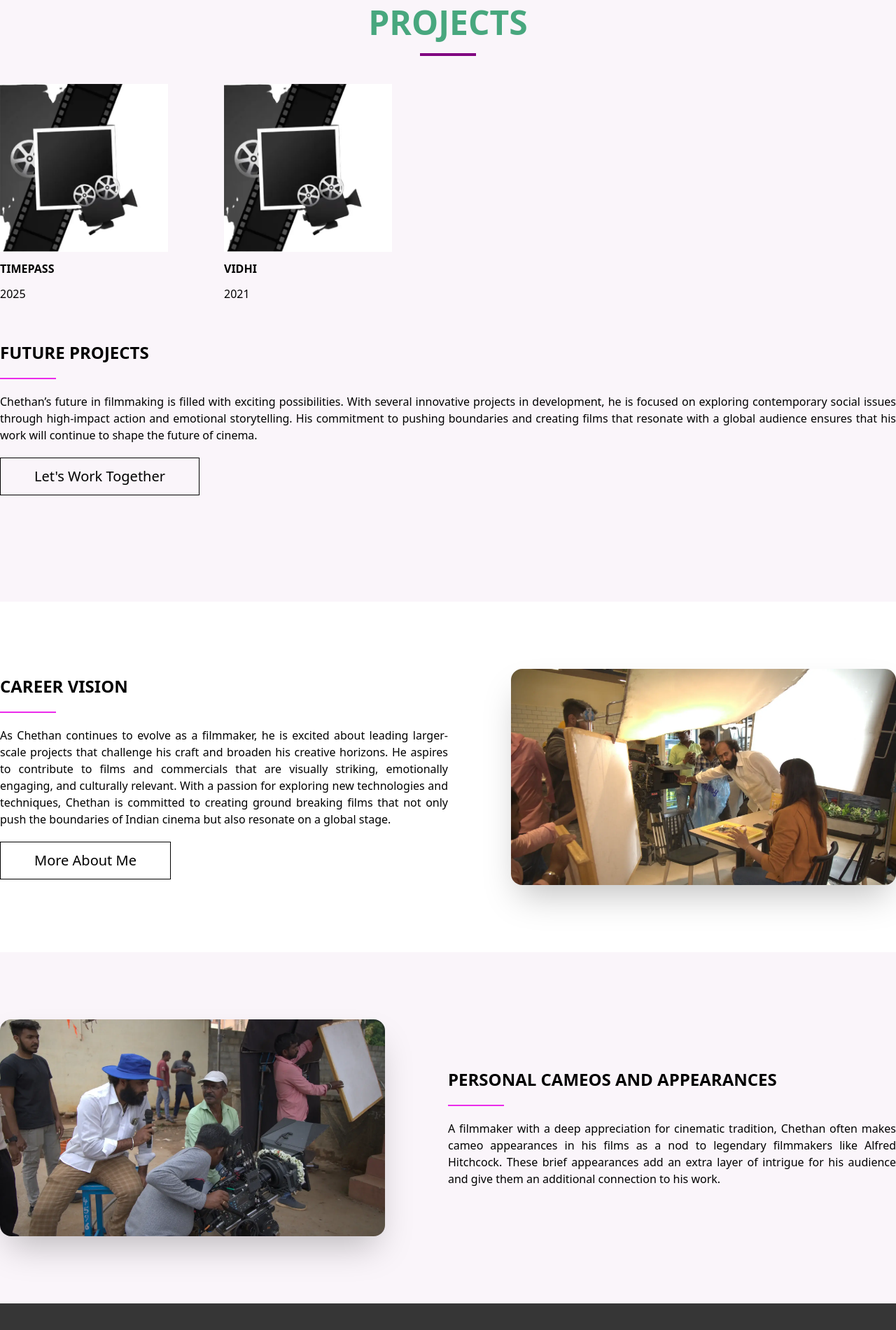
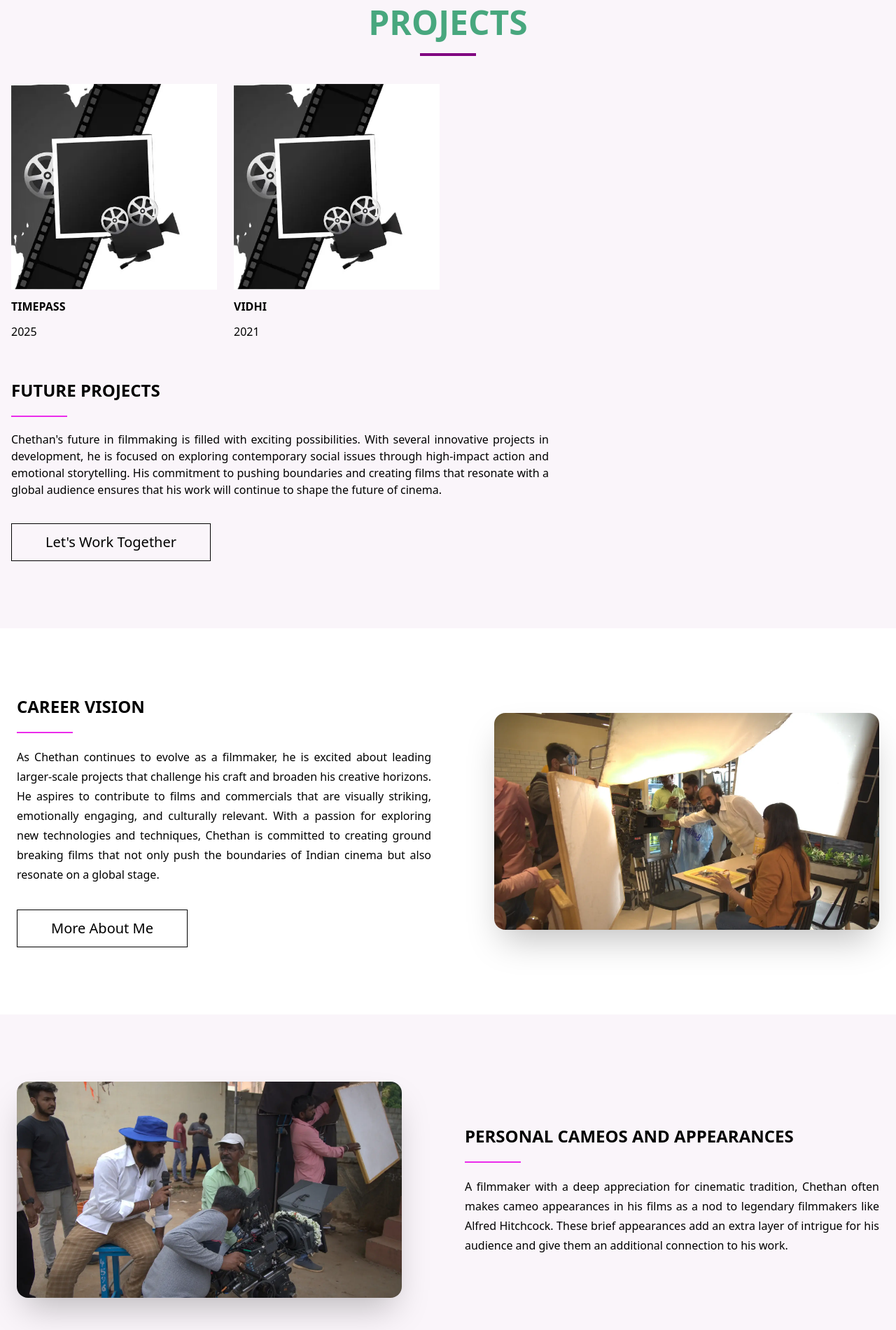
Before and after one commit to ag9731/chethan-jodidhar-portfolio, a React (Vite) app: page /chethan-jodidhar/projects in a window 1280 px wide. Shown: the part 200-2101 px from the top of the page at 70% size. Built offline with nearby package versions, Linux system fonts and the light colour scheme.

Commit message:
first commit

```diff
--- a/src/components/About/components/About_Us_Skills.jsx
+++ b/src/components/About/components/About_Us_Skills.jsx
@@ -88,7 +88,7 @@ const About_Us_Skills = () => {
                 className="flex flex-col items-center bg-white p-6 shadow-lg rounded-lg hover:shadow-xl transition duration-300"
               >
                 <div className="mb-4">{skill.icon}</div>
-                <h3 className="text-xl font-semibold text-[#800080] mb-2">
+                <h3 className="text-xl font-semibold text-[#800080] mb-2 text-center">
                   {skill.title}
                 </h3>
                 <p className="text-center text-black">{skill.description}</p>
--- a/src/components/Project/components/Projects_Banner_Section.jsx
+++ b/src/components/Project/components/Projects_Banner_Section.jsx
@@ -10,14 +10,12 @@ const Projects_Banner_Section = () => {
       project: "Timepass",
       year: "2025",
       alt: "chethan_jodidhar",
-      // desc: "A landmark project in Chethan’s career, Timepass 2025 is a record-breaking film that completed production in just 25 days, despite a low budget and ambitious scope. The film is a testament to Chethan’s unique ability to blend mass entertainment with socially relevant narratives.",
     },
     {
       img: project1,
       project: "Vidhi",
       year: "2021",
       alt: "chethan_jodidhar",
-      // desc: "Though Vidhi was eventually shelved, it marked a significant milestone for Chethan, particularly due to the technical challenges involving intricate VFX and CGI work. The project pushed his filmmaking and technological capabilities to new heights.",
     },
   ];
 
@@ -25,41 +23,41 @@ const Projects_Banner_Section = () => {
 
   const hideText = () => {
     array.forEach((element) => {
-      if (element.desc.length) {
+      if (element.desc && element.desc.length) {
         setText((prevState) => !prevState);
       }
     });
   };
 
-  //   const displayText = () => {
-  //       array.forEach((element) => console.log(element.desc.length));
-  //   }
-
   return (
-    <section className="bg-[#faf5fa] py-24">
-      <section className="flex items-center flex-col gap-5">
-        <h1 className="text-[#48A77E] text-center font-bold text-5xl">
+    <section className="bg-[#faf5fa] py-12 md:py-24">
+      <section className="flex items-center flex-col gap-3 md:gap-5">
+        <h1 className="text-[#48A77E] text-center font-bold text-3xl md:text-5xl">
           PROJECTS
         </h1>
-        <div className="bg-[#800080] h-1 w-20 flex"></div>
+        <div className="bg-[#800080] h-1 w-16 md:w-20 flex"></div>
       </section>
 
       {/* Projects Section */}
-      <section className="container mx-auto grid grid-cols-4 mt-10">
+      <section className="container mx-auto grid grid-cols-1 sm:grid-cols-2 md:grid-cols-3 lg:grid-cols-4 gap-6 mt-8 md:mt-10 px-4">
         {array.map((projects, index) => {
           return (
             <div
-              className="flex flex-col justify-center gap-3 items-start"
+              className="flex flex-col justify-center gap-3 items-center lg:items-start"
               key={index}
             >
               <div>
-                <img className="w-60" src={projects.img} alt={projects.alt} />
+                <img
+                  className="w-full max-w-xs mx-auto"
+                  src={projects.img}
+                  alt={projects.alt}
+                />
               </div>
               <div>
                 <h1 className="font-bold uppercase">{projects.project}</h1>
               </div>
               <div>
-                <h1>{projects.year}</h1>
+                <h1 className="text-center">{projects.year}</h1>
               </div>
             </div>
           );
@@ -67,18 +65,20 @@ const Projects_Banner_Section = () => {
       </section>
 
       {/* Future Projects */}
-      <section className="container mx-auto flex flex-col items-start gap-5 justify-center m-14">
-        <h1 className="font-bold uppercase text-2xl">Future Projects</h1>
-        <div className="bg-[#eb2beb] h-[2px] w-20"></div>
-        <p className="text-justify leading-6">
-          Chethan’s future in filmmaking is filled with exciting possibilities.
+      <section className="container mx-auto flex flex-col items-center lg:items-start gap-4 md:gap-5 justify-center mt-10 md:mt-14 px-4">
+        <h1 className="font-bold uppercase text-xl md:text-2xl">
+          Future Projects
+        </h1>
+        <div className="bg-[#eb2beb] h-[2px] w-16 md:w-20"></div>
+        <p className="text-center lg:text-justify leading-6 max-w-3xl">
+          Chethan's future in filmmaking is filled with exciting possibilities.
           With several innovative projects in development, he is focused on
           exploring contemporary social issues through high-impact action and
           emotional storytelling. His commitment to pushing boundaries and
           creating films that resonate with a global audience ensures that his
           work will continue to shape the future of cinema.
         </p>
-        <button className="border border-black px-12 py-3 text-xl hover:bg-[#800080] hover:text-white transition duration-300 ease-in-out">
+        <button className="border border-black px-8 md:px-12 py-2 md:py-3 text-lg md:text-xl hover:bg-[#800080] hover:text-white transition duration-300 ease-in-out mt-2 md:mt-4">
           Let's Work Together
         </button>
       </section>
--- a/src/components/Project/components/Projects_Cameo_Section.jsx
+++ b/src/components/Project/components/Projects_Cameo_Section.jsx
@@ -3,32 +3,34 @@ import cameo from "../../../assets/Projects/ChethanJodidharProjects/chethanjodid
 
 const Projects_Cameo_Section = () => {
   return (
-    <section className="py-24 bg-[#faf5fa]">
-      <section className="container mx-auto grid grid-cols-2">
+    <section className="py-12 md:py-24 bg-[#faf5fa] px-4 md:px-6">
+      <div className="container mx-auto">
+        <div className="flex flex-col md:flex-row gap-8 md:gap-12">
           {/* Image Column */}
-        <div className="flex justify-start items-center">
+          <div className="flex justify-center md:justify-start items-center md:w-1/2">
             <img
-            className="w-[100%] max-w-[550px] rounded-2xl shadow-2xl"
+              className="w-full max-w-[550px] rounded-2xl shadow-2xl"
               src={cameo}
               alt="chethan_jodidhar_portfolio"
             />
           </div>
 
           {/* Content Column */}
-        <div className="flex flex-col items-start gap-5 justify-center">
-          <h1 className="font-bold uppercase text-2xl">
+          <div className="flex flex-col items-center lg:items-start gap-4 md:gap-5 justify-center md:w-1/2">
+            <h1 className="font-bold uppercase text-xl md:text-2xl text-center">
               Personal Cameos and Appearances
             </h1>
-          <div className="bg-[#eb2beb] h-[2px] w-20"></div>
-          <p className="text-justify leading-6">
+            <div className="bg-[#eb2beb] h-[2px] w-16 md:w-20"></div>
+            <p className="text-center lg:text-justify leading-6 md:leading-7 ">
               A filmmaker with a deep appreciation for cinematic tradition,
               Chethan often makes cameo appearances in his films as a nod to
-            legendary filmmakers like Alfred Hitchcock. These brief appearances
-            add an extra layer of intrigue for his audience and give them an
-            additional connection to his work.
+              legendary filmmakers like Alfred Hitchcock. These brief
+              appearances add an extra layer of intrigue for his audience and
+              give them an additional connection to his work.
             </p>
           </div>
-      </section>
+        </div>
+      </div>
     </section>
   );
 };
--- a/src/components/Project/components/Projects_Section2.jsx
+++ b/src/components/Project/components/Projects_Section2.jsx
@@ -1,15 +1,18 @@
-import React from 'react'
+import React from "react";
 import image from "../../../assets/Projects/chethan_jodidhar_projects_banner.webp";
 
 const Projects_Section2 = () => {
   return (
-    <section className="py-24">
-      <section className="grid grid-cols-2 container mx-auto">
+    <section className="py-12 md:py-24 px-4 md:px-6">
+      <div className="container mx-auto">
+        <div className="flex flex-col-reverse md:flex-row gap-8 md:gap-12">
           {/* Content Column */}
-        <div className="flex flex-col items-start gap-5 justify-center">
-          <h1 className="font-bold uppercase text-2xl">Career Vision</h1>
-          <div className="bg-[#eb2beb] h-[2px] w-20"></div>
-          <p className="text-justify leading-6">
+          <div className="flex flex-col items-center lg:items-start gap-4 md:gap-5 justify-center md:w-1/2">
+            <h1 className="font-bold uppercase text-xl md:text-2xl text-center">
+              Career Vision
+            </h1>
+            <div className="bg-[#eb2beb] h-[2px] w-16 md:w-20"></div>
+            <p className="text-center lg:text-justify leading-6 md:leading-7">
               As Chethan continues to evolve as a filmmaker, he is excited about
               leading larger-scale projects that challenge his craft and broaden
               his creative horizons. He aspires to contribute to films and
@@ -19,22 +22,23 @@ const Projects_Section2 = () => {
               films that not only push the boundaries of Indian cinema but also
               resonate on a global stage.
             </p>
-          <button className="border border-black px-12 py-3 text-xl hover:bg-[#800080] hover:text-white transition duration-300 ease-in-out">
+            <button className="border border-black px-8 md:px-12 py-2 md:py-3 text-lg md:text-xl hover:bg-[#800080] hover:text-white transition duration-300 ease-in-out mt-2 md:mt-4">
               More About Me
             </button>
           </div>
 
           {/* Image Column */}
-        <div className="flex justify-end items-center">
+          <div className="flex justify-center md:justify-end items-center md:w-1/2 mt-8 md:mt-0">
             <img
-            className="w-[100%] max-w-[550px] rounded-2xl shadow-2xl"
+              className="w-full max-w-[550px] rounded-2xl shadow-2xl"
               src={image}
-            alt=""
+              alt="Chethan Jodidhar"
             />
           </div>
-      </section>
+        </div>
+      </div>
     </section>
   );
-}
+};
 
-export default Projects_Section2
+export default Projects_Section2;
```
Also changed, not shown: src/components/About/components/About_Film_Making_Philosophy.jsx (+9 -5 lines), src/components/Navbar/Header.jsx (+17 -4 lines). Lines whose indentation alone changed are shown as unchanged.
